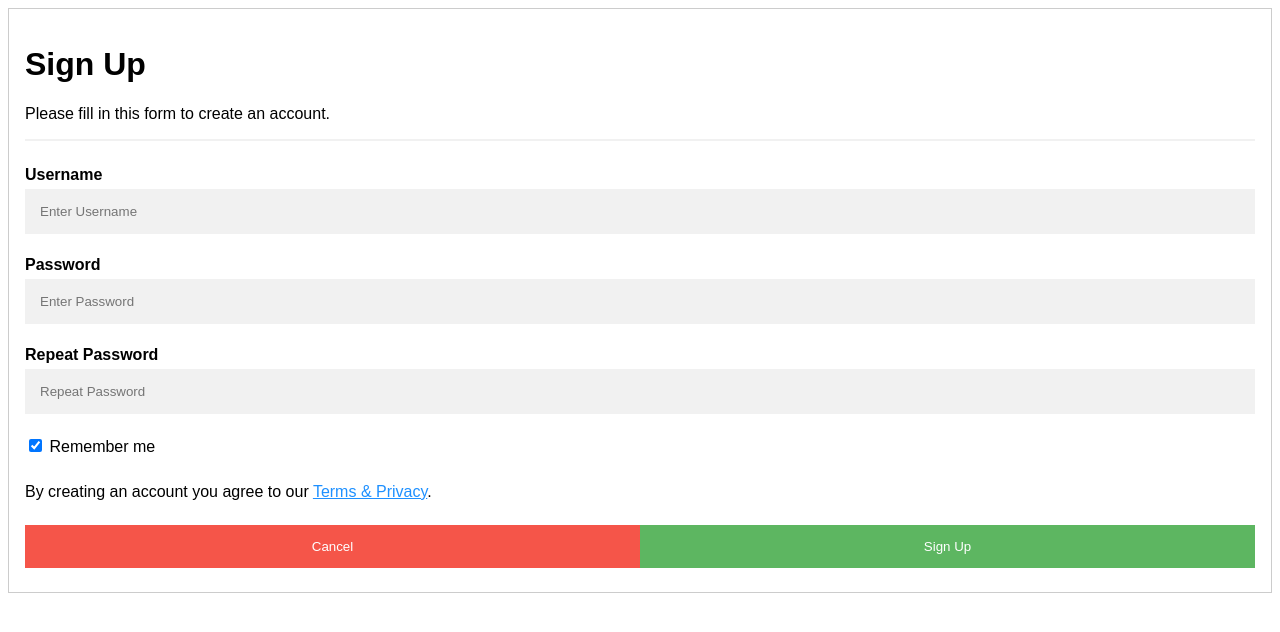
After one commit to j-isler/M133-Projekt, a PHP site: page /registration_frontend.php in a window 1280 px wide. The commit adds this page. Shown: the top 632 px of the page. Run offline with PHP 8.4, Linux system fonts and the light colour scheme.

Commit message:
registration frontend first steps

```diff
--- a/frontend/login_frontend.php
+++ b/frontend/login_frontend.php
@@ -72,7 +72,7 @@ span.psw {
 
 <form action="/action_page.php" method="post">
   <div class="imgcontainer">
-    <img src="img_avatar2.png" alt="Avatar" class="avatar">
+    <img src="avatar.png" alt="Avatar" class="avatar">
   </div>
 
   <div class="container">
--- /dev/null
+++ b/frontend/registration_frontend.php
@@ -0,0 +1,105 @@
+<!DOCTYPE html>
+<html>
+<style>
+body {font-family: Arial, Helvetica, sans-serif;}
+* {box-sizing: border-box}
+
+/* Full-width input fields */
+input[type=text], input[type=password] {
+  width: 100%;
+  padding: 15px;
+  margin: 5px 0 22px 0;
+  display: inline-block;
+  border: none;
+  background: #f1f1f1;
+}
+
+input[type=text]:focus, input[type=password]:focus {
+  background-color: #ddd;
+  outline: none;
+}
+
+hr {
+  border: 1px solid #f1f1f1;
+  margin-bottom: 25px;
+}
+
+/* Set a style for all buttons */
+button {
+  background-color: #4CAF50;
+  color: white;
+  padding: 14px 20px;
+  margin: 8px 0;
+  border: none;
+  cursor: pointer;
+  width: 100%;
+  opacity: 0.9;
+}
+
+button:hover {
+  opacity:1;
+}
+
+/* Extra styles for the cancel button */
+.cancelbtn {
+  padding: 14px 20px;
+  background-color: #f44336;
+}
+
+/* Float cancel and signup buttons and add an equal width */
+.cancelbtn, .signupbtn {
+  float: left;
+  width: 50%;
+}
+
+/* Add padding to container elements */
+.container {
+  padding: 16px;
+}
+
+/* Clear floats */
+.clearfix::after {
+  content: "";
+  clear: both;
+  display: table;
+}
+
+/* Change styles for cancel button and signup button on extra small screens */
+@media screen and (max-width: 300px) {
+  .cancelbtn, .signupbtn {
+     width: 100%;
+  }
+}
+</style>
+<body>
+
+<form action="/action_page.php" style="border:1px solid #ccc">
+  <div class="container">
+    <h1>Sign Up</h1>
+    <p>Please fill in this form to create an account.</p>
+    <hr>
+
+    <label for="username"><b>Username</b></label>
+    <input type="text" placeholder="Enter Username" name="username" required>
+
+    <label for="psw"><b>Password</b></label>
+    <input type="password" placeholder="Enter Password" name="psw" required>
+
+    <label for="psw-repeat"><b>Repeat Password</b></label>
+    <input type="password" placeholder="Repeat Password" name="psw-repeat" required>
+
+    <label>
+      <input type="checkbox" checked="checked" name="remember" style="margin-bottom:15px"> Remember me
+    </label>
+
+    <p>By creating an account you agree to our <a href="#" style="color:dodgerblue">Terms & Privacy</a>.</p>
+
+    <div class="clearfix">
+      <button type="button" class="cancelbtn">Cancel</button>
+      <button type="submit" class="signupbtn">Sign Up</button>
+    </div>
+  </div>
+</form>
+
+</body>
+</html>
```
Also changed, not shown: frontend/avatar.png (added).
